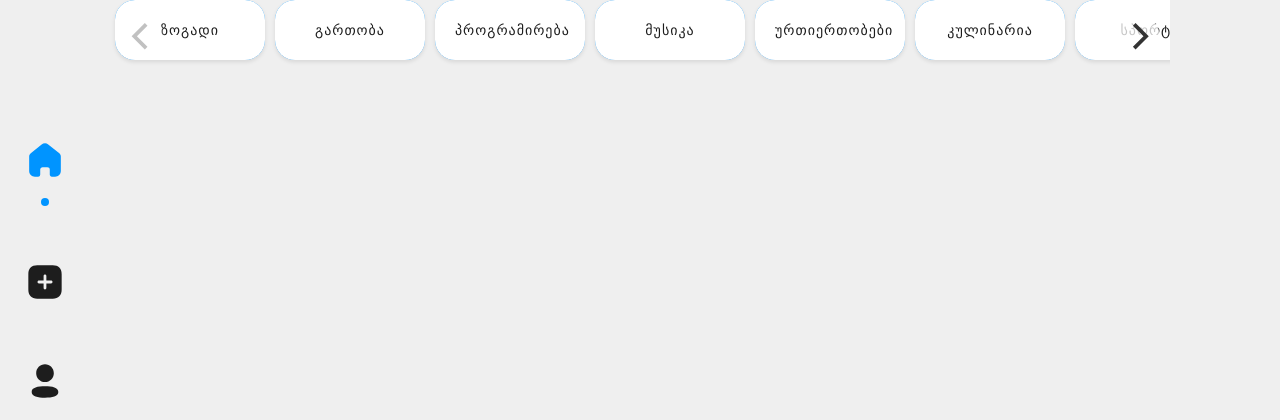
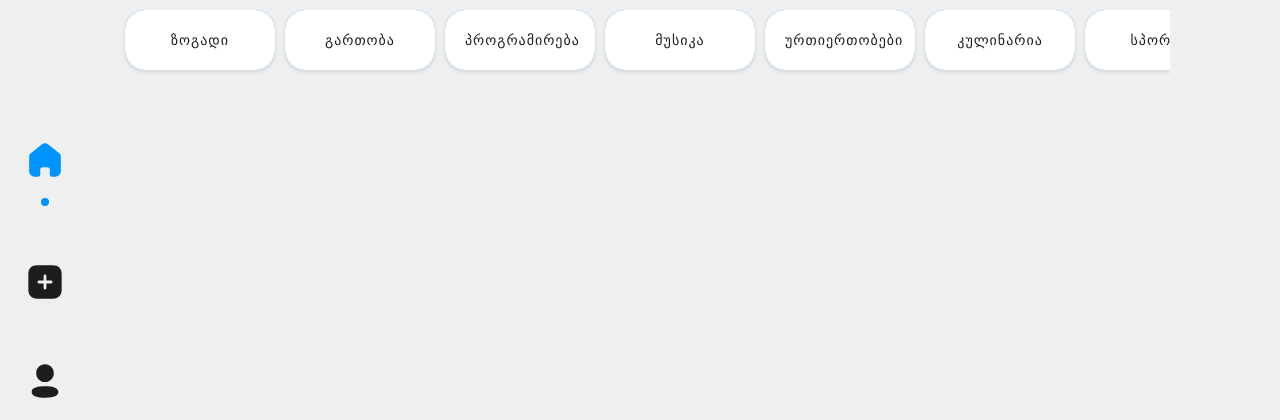
Before and after one commit to DavidKuknishvili/urchie, a Flask app: template Templates/category.html in a window 1280 px wide. Shown: the part 100-520 px from the top of the page. Run offline with Flask 2, Linux system fonts and the light colour scheme; the template is opened without the code that fills it, so the values that code supplies are empty; some web fonts are replaced.

Commit message:
category scroller commit

```diff
--- a/Templates/category.html
+++ b/Templates/category.html
@@ -5,11 +5,8 @@
     {% block style %}
     <link rel="stylesheet" href="{{url_for('static', filename='css/style.css')}}">
     <link rel="stylesheet" href="{{url_for('static', filename='css/reset.css')}}">
-<!-- === -->
-    <link rel="stylesheet" href="https://unpkg.com/flickity@2/dist/flickity.min.css">
-    <script src="https://ajax.googleapis.com/ajax/libs/jquery/3.6.0/jquery.min.js"></script>
 
-<!-- === -->
+
 
     <link rel="stylesheet" href="{{url_for('static', filename='css/category.css')}}">
 
@@ -24,8 +21,8 @@
     {% block content%}
     <section class="main_content">
 
-        <form method="get" class="main-carousel">
-        <div class="cell">
+ <form method="get" class="scroller">
+        <div class="scroller-item">
             <a href="/categories/{{category}}">
                 <button  class="checkbox-tools" type="radio" name="category" id="tool-1" value="ზოგადი" checked ></button>
                 <label class="for-checkbox-tools" for="tool-1">
@@ -34,7 +31,7 @@
             </a>
 
         </div>
-            <div class="cell">
+            <div class="scroller-item">
 
                     <button class="checkbox-tools" type="radio" name="category"  value="გართობა"id="tool-2"></button>
                     <label class="for-checkbox-tools" for="tool-2">
@@ -43,7 +40,7 @@
 
 
             </div>
-            <div class="cell">
+            <div class="scroller-item">
 
                     <button class="checkbox-tools" type="radio" name="category" value="პროგრამირება" id="tool-3"></button>
                     <label class="for-checkbox-tools" for="tool-3">
@@ -52,7 +49,7 @@
 
 
             </div>
-            <div class="cell">
+            <div class="scroller-item">
 
                     <button class="checkbox-tools" type="radio" name="category" value="მუსიკა" id="tool-4"></button>
                     <label class="for-checkbox-tools" for="tool-4">
@@ -60,7 +57,7 @@
                     </label>
 
             </div>
-            <div class="cell">
+            <div class="scroller-item">
 
                     <button class="checkbox-tools" type="radio" name="category" value="ურთიერთობები" id="tool-5"></button>
                     <label class="for-checkbox-tools" for="tool-5">
@@ -68,7 +65,7 @@
                     </label>
 
             </div>
-            <div class="cell">
+            <div class="scroller-item">
 
                     <button class="checkbox-tools" type="radio" name="category" value="კულინარია" id="tool-6"></button>
                     <label class="for-checkbox-tools" for="tool-6">
@@ -77,7 +74,7 @@
 
 
             </div>
-            <div class="cell">
+            <div class="scroller-item">
 
                     <button class="checkbox-tools" type="radio" name="category" value="სპორტი" id="tool-7"></button>
                     <label class="for-checkbox-tools" for="tool-7">
@@ -86,7 +83,7 @@
 
 
             </div>
-            <div class="cell">
+            <div class="scroller-item">
 
                     <button class="checkbox-tools" type="radio" name="category" value="ხელოვნება" id="tool-8"></button>
                     <label class="for-checkbox-tools" for="tool-8">
@@ -95,7 +92,7 @@
 
 
             </div>
-            <div class="cell">
+            <div class="scroller-item">
 
                     <button class="checkbox-tools" type="radio" name="category" value="მეცნიერება" id="tool-9"></button>
                     <label class="for-checkbox-tools" for="tool-9">
@@ -104,7 +101,7 @@
 
 
             </div>
-            <div class="cell">
+            <div class="scroller-item">
 
                     <button class="checkbox-tools" type="radio" name="category" value="პოლიტიკა" id="tool-10"></button>
                     <label class="for-checkbox-tools" for="tool-10">
@@ -168,17 +165,31 @@
 
 
     {% block script %}
-        <script src="https://unpkg.com/flickity@2/dist/flickity.pkgd.min.js"></script>
+    <script>
+        const slider = document.querySelector('.scroller');
+        let mouseDown = false;
+        let startX, scrollLeft;
 
+        let startDragging = function (e) {
+          mouseDown = true;
+          startX = e.pageX - slider.offsetLeft;
+          scrollLeft = slider.scrollLeft;
+        };
+        let stopDragging = function (event) {
+          mouseDown = false;
+        };
 
-        <script>
+        slider.addEventListener('mousemove', (e) => {
+          e.preventDefault();
+          if(!mouseDown) { return; }
+          const x = e.pageX - slider.offsetLeft;
+          const scroll = x - startX;
+          slider.scrollLeft = scrollLeft - scroll;
+        });
 
-          $('.main-carousel').flickity({
-            // options
-
-            cellAlign: 'left',
-            wrapAround:false,
-            freeScroll: false
-            });
+        // Add the event listeners
+        slider.addEventListener('mousedown', startDragging, false);
+        slider.addEventListener('mouseup', stopDragging, false);
+        slider.addEventListener('mouseleave', stopDragging, false);
         </script>
     {% endblock %}
--- a/static/css/style.css
+++ b/static/css/style.css
@@ -1215,6 +1215,31 @@ input[type="color"]::-moz-color-swatch {
 
 
 /*profile*/
+
+.scroller{
+    max-width: 10000px;
+    padding: 10px;
+    display: grid;
+    grid-auto-flow: column;
+    column-gap: 0rem;
+    overflow-x: scroll;
+}
+.scroller::-webkit-scrollbar{
+    display: none;
+}
+.scroller-item{
+    position: relative;
+    width: fit-content;
+    height: fit-content;
+
+}
+
+
+.profile_title_of_post{
+    margin-top: 60px;
+}
+
+
 .profile_background{
     background-color: #0079cf;
     width: 100%;
```
Also changed, not shown: Templates/index.html (+34 -26 lines), Templates/profile.html (+40 -1 lines).
